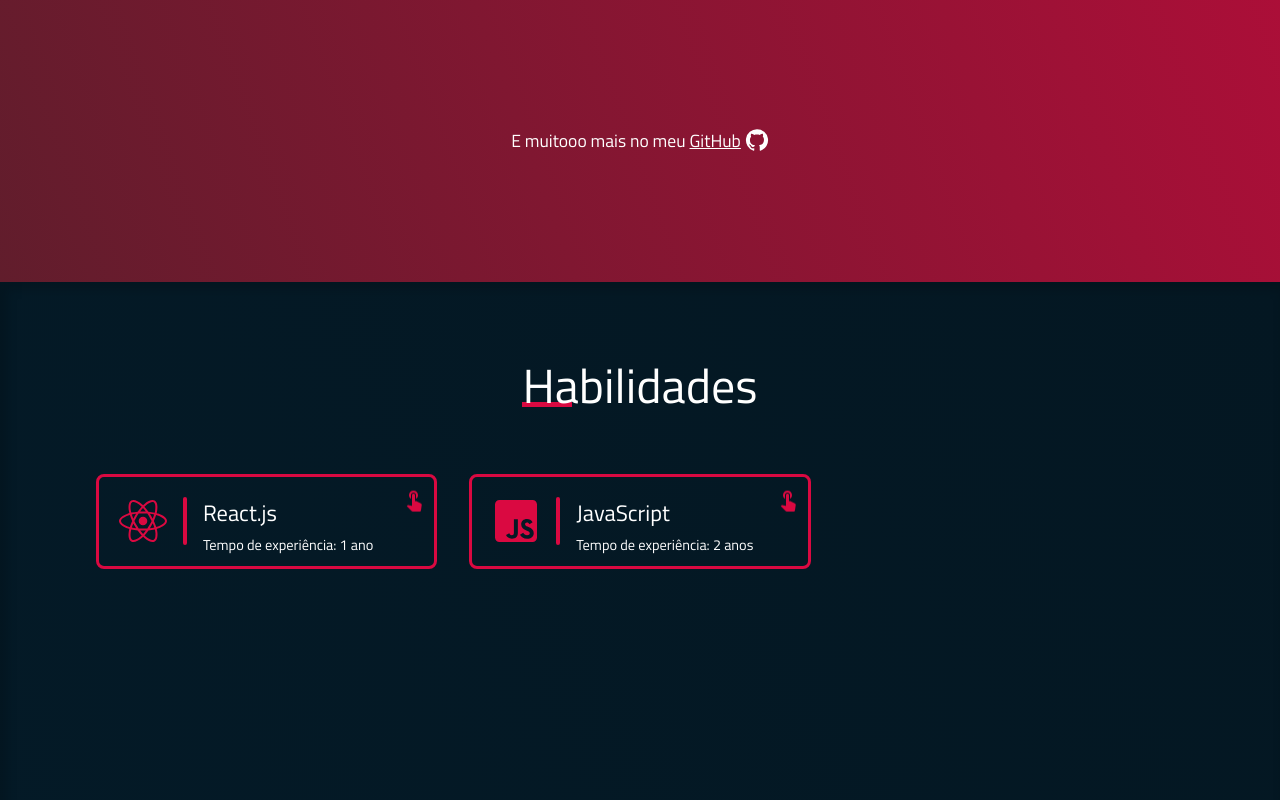
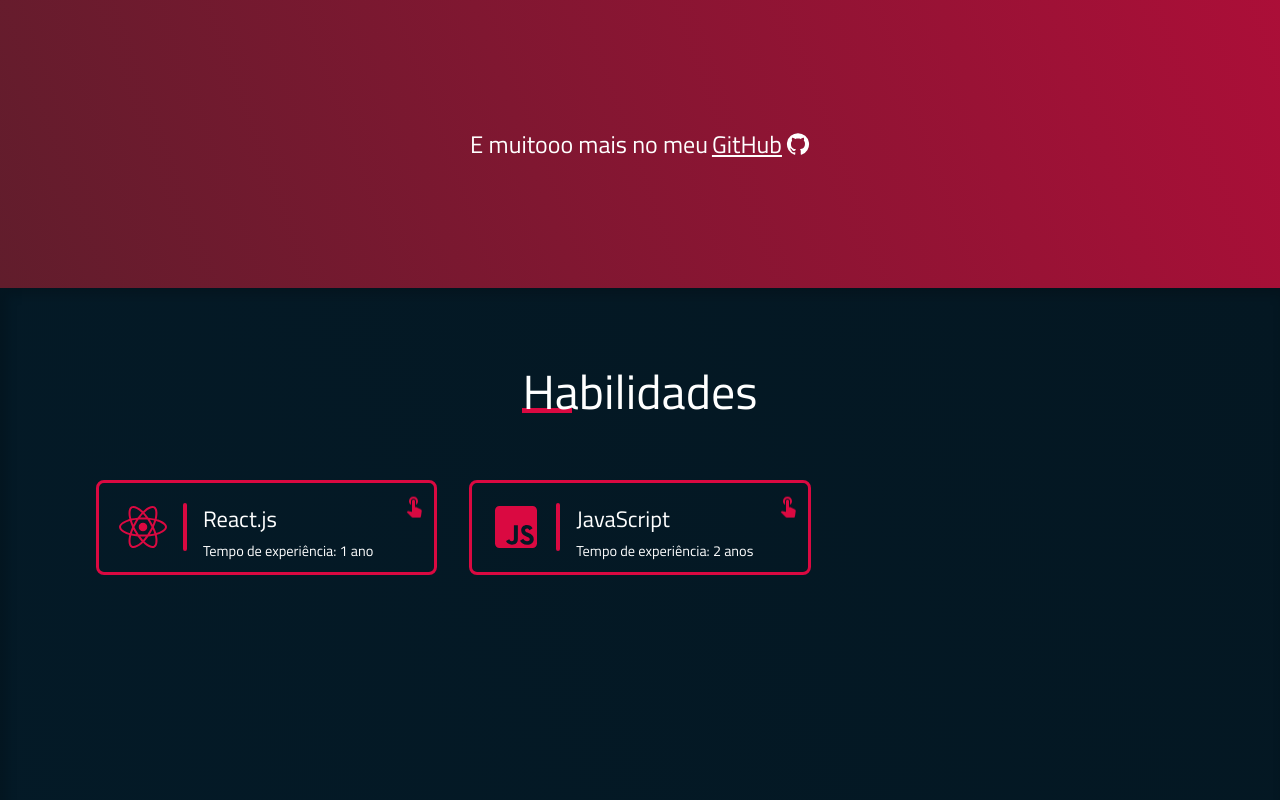
Before and after one commit to allbertuu/portfolio, a React (Create React App) app: page / in a window 1280 px wide. Shown: the part 2040-2840 px from the top of the page. Built offline with nearby package versions, Linux system fonts and the light colour scheme.

Commit message:
feat(s-projects): improve paragraph element

```diff
--- a/src/App.scss
+++ b/src/App.scss
@@ -152,14 +152,8 @@ body {
   }
 
   p {
-    @apply flex justify-center gap-1;
     @media (max-width: 370px) {
       flex-direction: column;
-      align-items: center;
-    }
-
-    a {
-      text-decoration: underline;
     }
   }
 }
--- a/src/App.tsx
+++ b/src/App.tsx
@@ -117,9 +117,9 @@ function App() {
               />
             ))}
           </div>
-          <p className="delayLargeReveal">
+          <p className="delayLargeReveal text-xl sm:text-2xl flex items-center justify-center gap-1">
             E muitooo mais no meu{" "}
-            <a href="https://github.com/allbertuu">GitHub</a>
+            <a href="https://github.com/allbertuu"><u>GitHub</u></a>
             <GitHubIcon />
           </p>
         </section>
```
